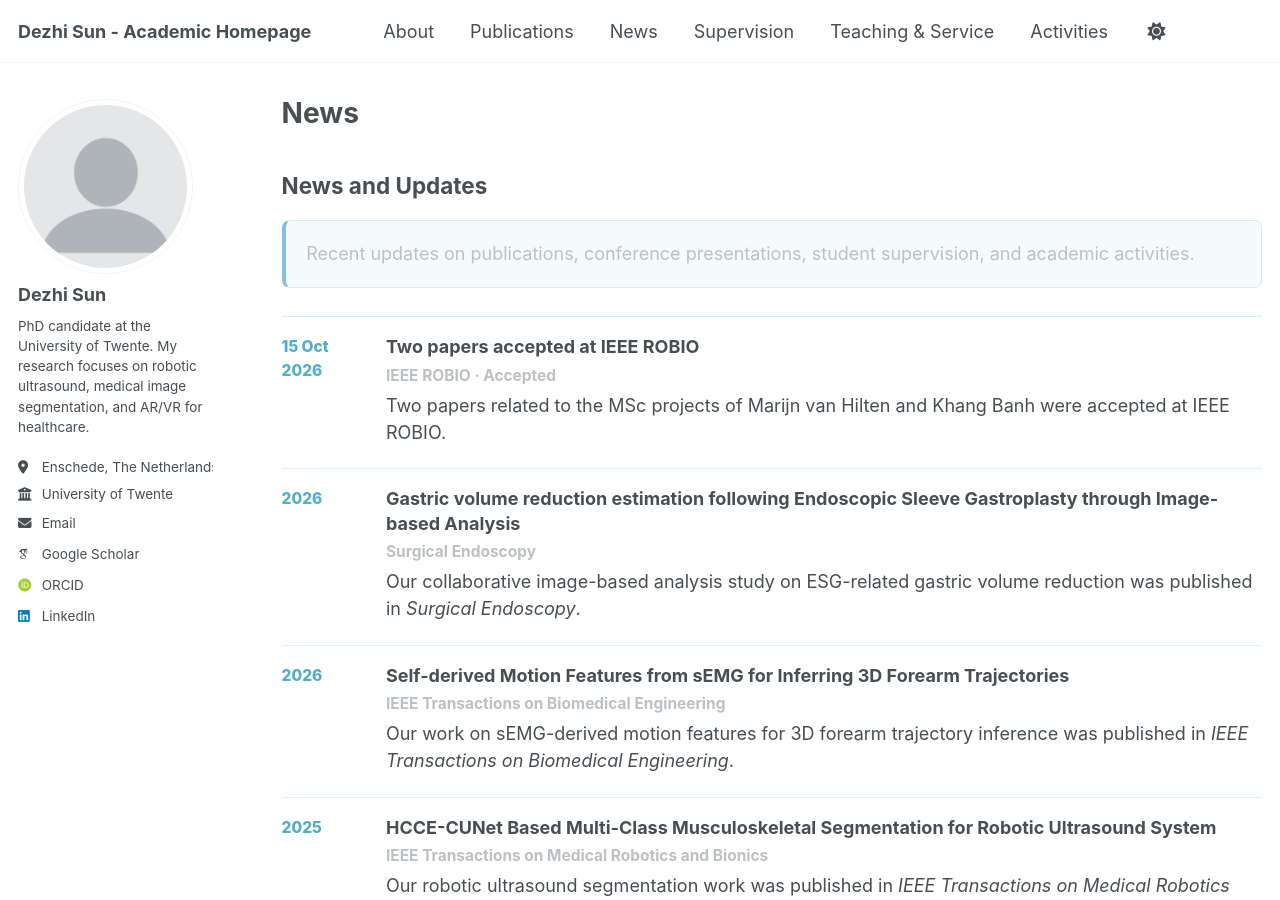
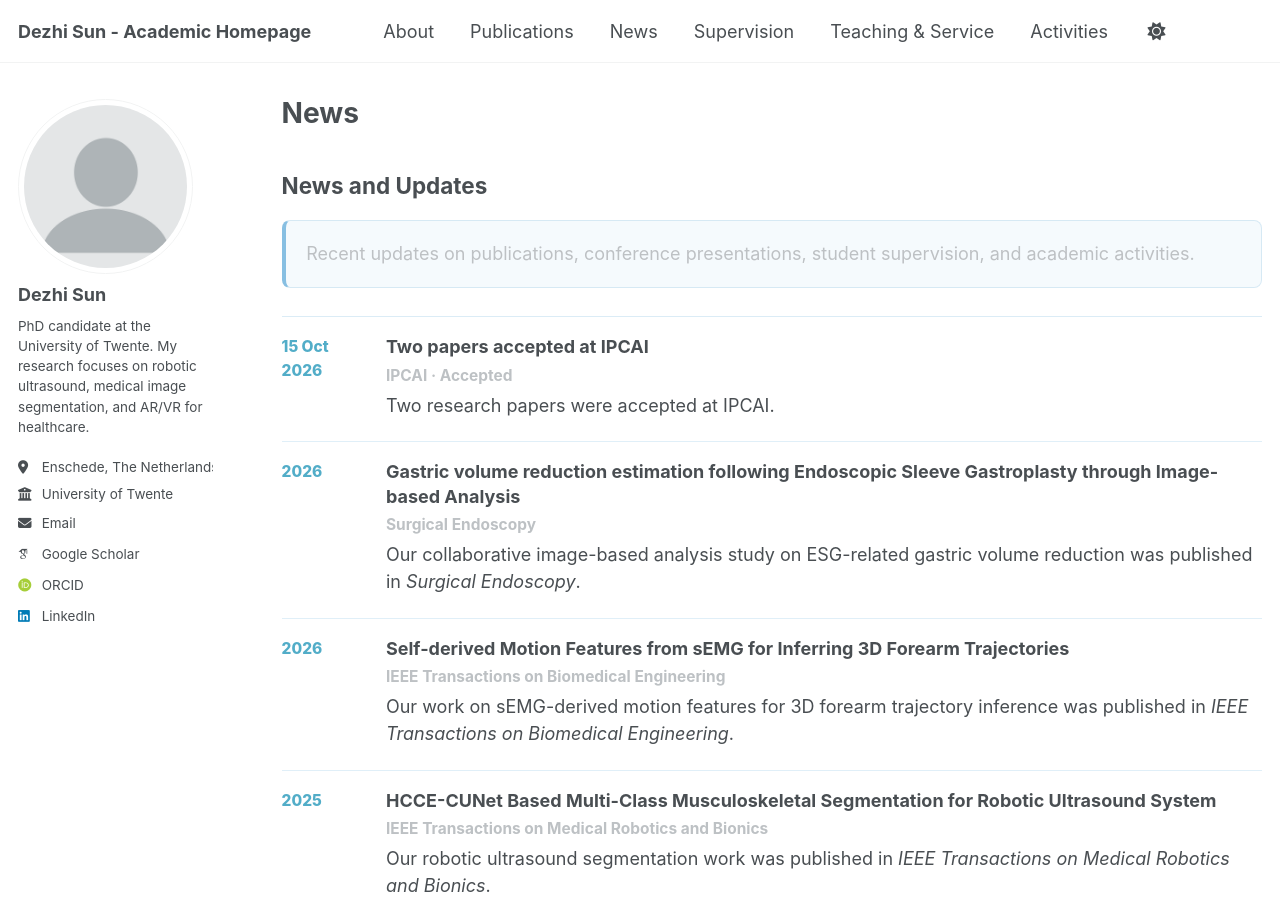
Before and after one commit to Jacksundezhi/Jacksundezhi.github.io, a Jekyll site: the page built from _pages/news.md, in a window 1280 px wide and 900 px high. Built offline with Jekyll 4.4.1, drawn with Linux system fonts in a browser that asks for light colours; some web fonts are replaced; a script bundle is joined from its source files by our own code; library files that are not in the unit come from our copies.

Commit message:
Correct paper acceptance announcement to IPCAI

```diff
--- a/_pages/news.md
+++ b/_pages/news.md
@@ -16,9 +16,9 @@ author_profile: true
 <article class="timeline-item">
   <span class="timeline-date">15 Oct 2026</span>
   <div>
-    <h3>Two papers accepted at IEEE ROBIO</h3>
-    <p class="timeline-meta">IEEE ROBIO · Accepted</p>
-    <p>Two papers related to the MSc projects of Marijn van Hilten and Khang Banh were accepted at IEEE ROBIO.</p>
+    <h3>Two papers accepted at IPCAI</h3>
+    <p class="timeline-meta">IPCAI · Accepted</p>
+    <p>Two research papers were accepted at IPCAI.</p>
   </div>
 </article>
 
```
Also changed, not shown: _pages/about.md (+2 -2 lines), _pages/supervision.md (+2 -2 lines).
